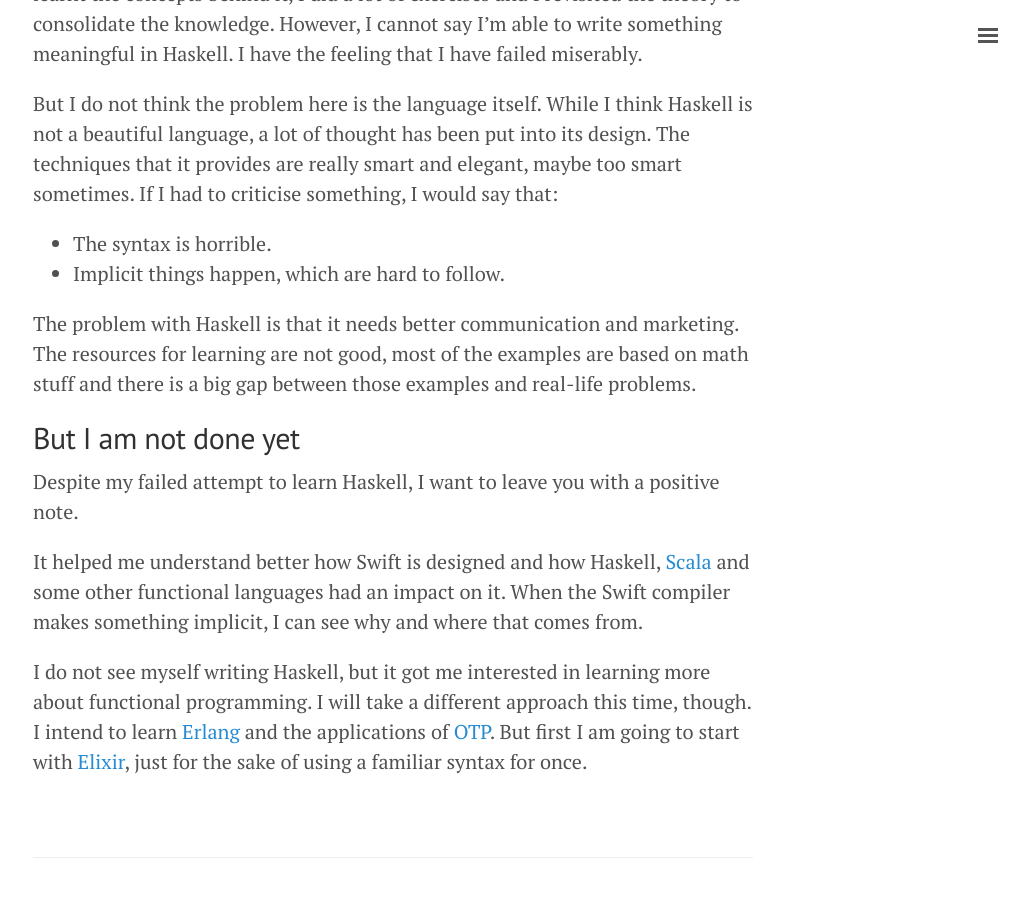
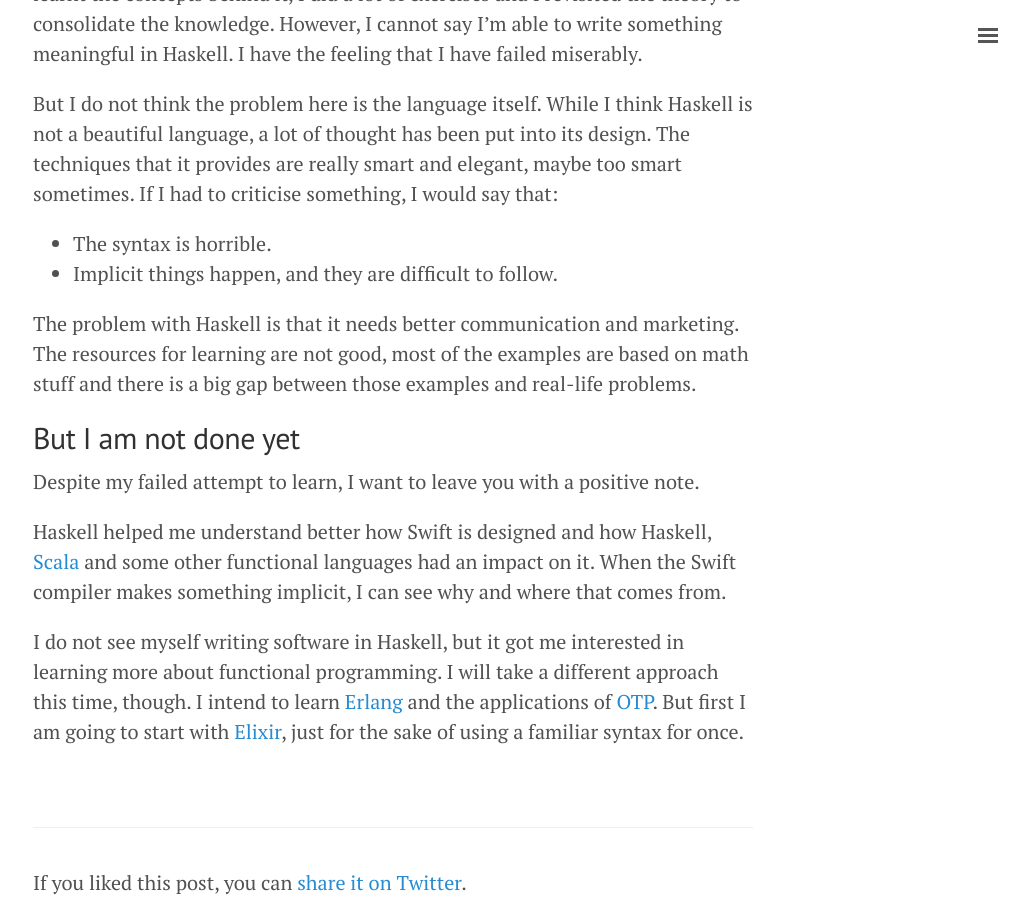
Before and after one commit to elitalon/elitalon.github.io, a Jekyll site: the page built from _posts/2016-02-27-my-failed-attempt-to-learn-haskell.md, in a window 1280 px wide and 900 px high, scrolled down 1728 px. Shown: the whole window, without its empty margins (247-1276 px from the left). Built offline with Jekyll 4.4.1, drawn with Linux system fonts in a browser that asks for light colours; some of the changed text lies outside the part shown.

Commit message:
Add links and change some expressions

```diff
--- a/_posts/2016-02-27-my-failed-attempt-to-learn-haskell.md
+++ b/_posts/2016-02-27-my-failed-attempt-to-learn-haskell.md
@@ -36,14 +36,14 @@
 But I do not think the problem here is the language itself. While I think Haskell is not a beautiful language, a lot of thought has been put into its design. The techniques that it provides are really smart and elegant, maybe too smart sometimes. If I had to criticise something, I would say that:
 
 * The syntax is horrible.
-* Implicit things happen, which are hard to follow.
+* Implicit things happen, and they are difficult to follow.
 
 The problem with Haskell is that it needs better communication and marketing. The resources for learning are not good, most of the examples are based on math stuff and there is a big gap between those examples and real-life problems.
 
 ## But I am not done yet
 
-Despite my failed attempt to learn Haskell, I want to leave you with a positive note.
+Despite my failed attempt to learn, I want to leave you with a positive note.
 
-It helped me understand better how Swift is designed and how Haskell, [Scala](http://www.scala-lang.org) and some other functional languages had an impact on it. When the Swift compiler makes something implicit, I can see why and where that comes from.
+Haskell helped me understand better how Swift is designed and how Haskell, [Scala](http://www.scala-lang.org) and some other functional languages had an impact on it. When the Swift compiler makes something implicit, I can see why and where that comes from.
 
-I do not see myself writing Haskell, but it got me interested in learning more about functional programming. I will take a different approach this time, though. I intend to learn [Erlang](http://www.erlang.org) and the applications of [OTP](https://en.wikipedia.org/wiki/Open_Telecom_Platform). But first I am going to start with [Elixir](http://elixir-lang.org), just for the sake of using a familiar syntax for once.
+I do not see myself writing software in Haskell, but it got me interested in learning more about functional programming. I will take a different approach this time, though. I intend to learn [Erlang](http://www.erlang.org) and the applications of [OTP](https://en.wikipedia.org/wiki/Open_Telecom_Platform). But first I am going to start with [Elixir](http://elixir-lang.org), just for the sake of using a familiar syntax for once.
```
Also changed, not shown: other parts of _posts/2016-02-27-my-failed-attempt-to-learn-haskell.md (+1 -1 lines).
